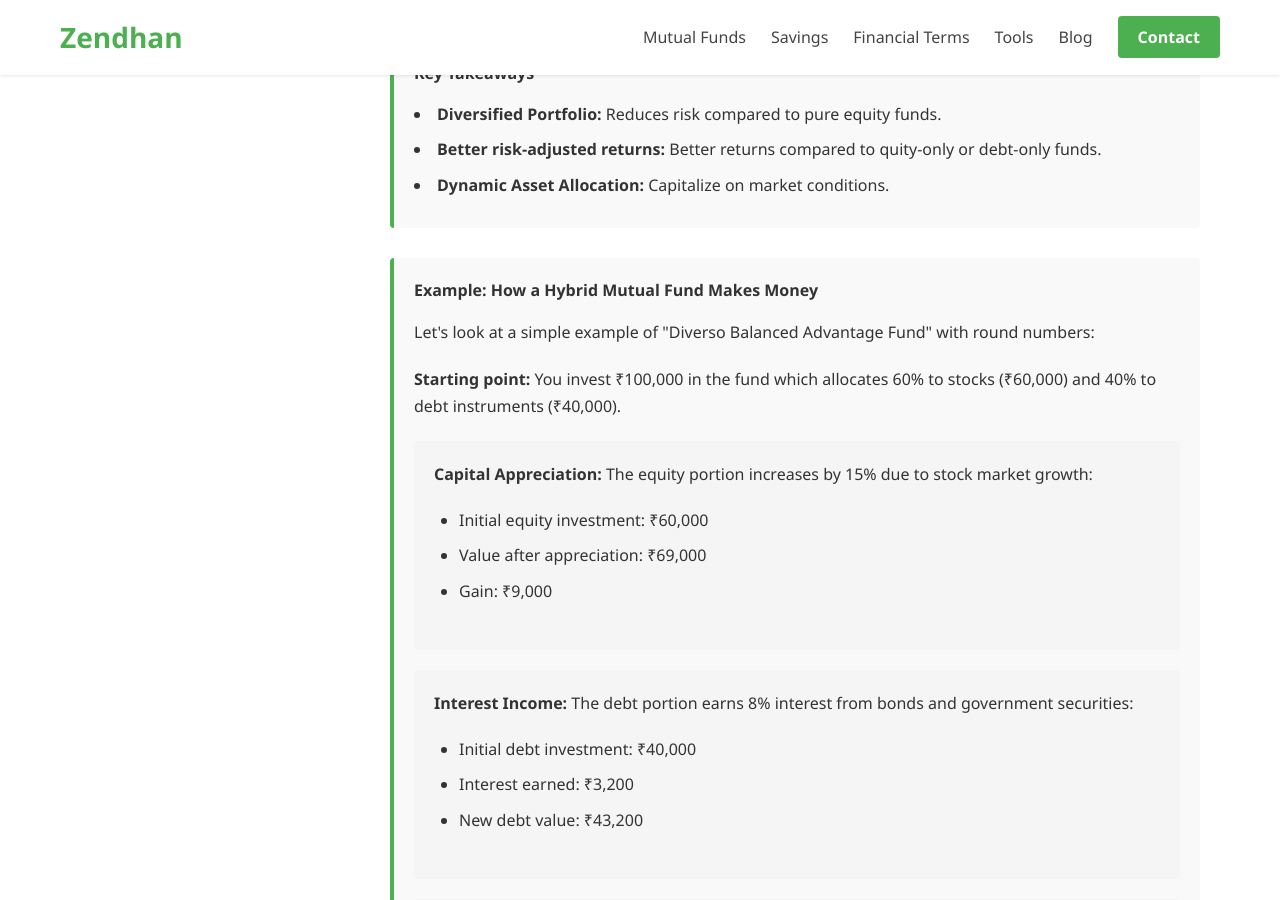
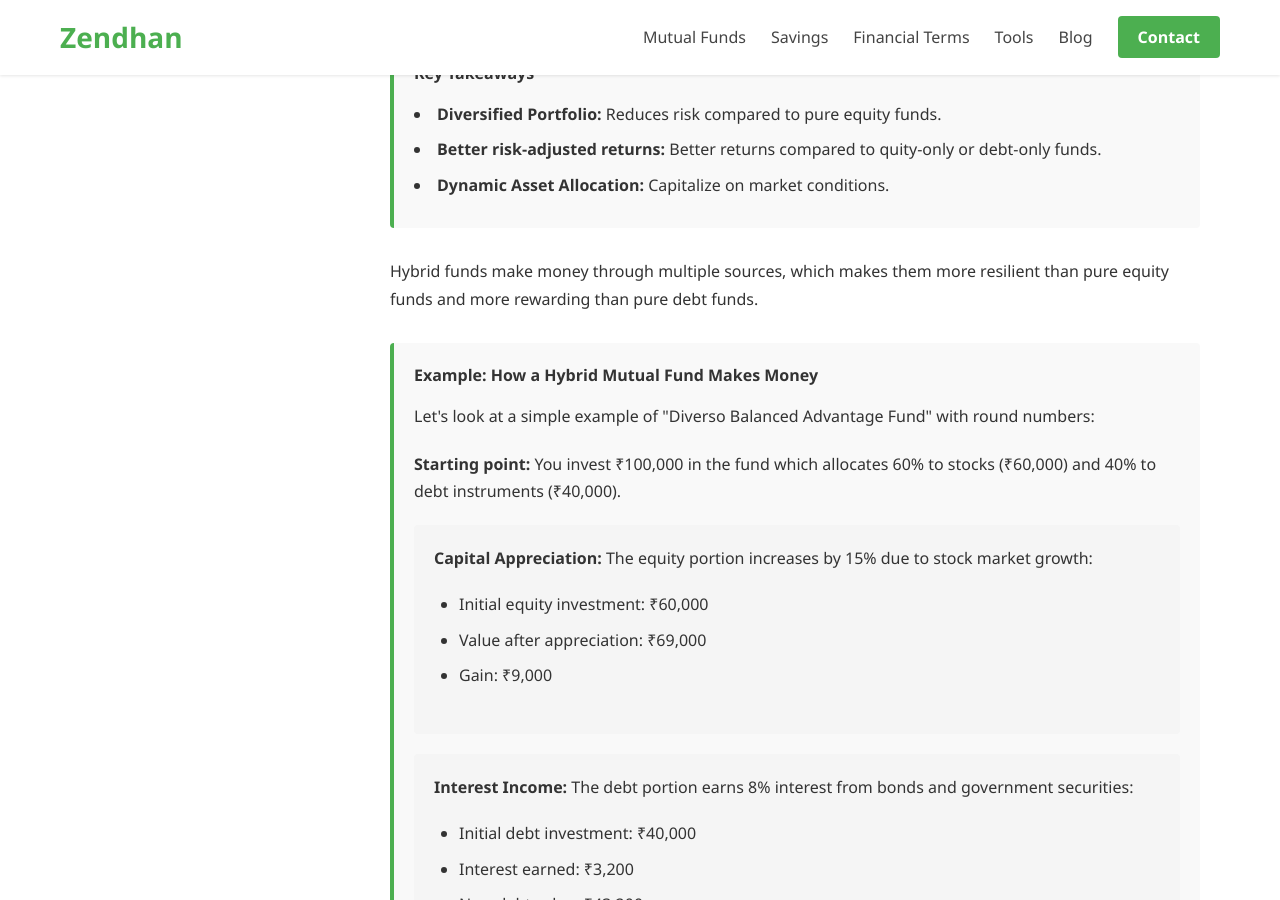
Before and after one commit to nandan11/zendhan, a Jekyll site: the page built from hybrid-funds.html, in a window 1280 px wide and 900 px high, scrolled down 621 px. Built offline with Jekyll 4.4.1, drawn with Linux system fonts in a browser that asks for light colours.

Commit message:
Update hybrid-funds.html

```diff
--- a/hybrid-funds.html
+++ b/hybrid-funds.html
@@ -39,7 +39,7 @@ custom_css:
             <li><strong>Better risk-adjusted returns:</strong> Better returns compared to quity-only or debt-only funds.</li>
             <li><strong>Dynamic Asset Allocation:</strong> Capitalize on market conditions.</li>
         </div>
-
+       <p>Hybrid funds make money through multiple sources, which makes them more resilient than pure equity funds and more rewarding than pure debt funds.</p>
         <div>
 
       <div class="info-card">
```
